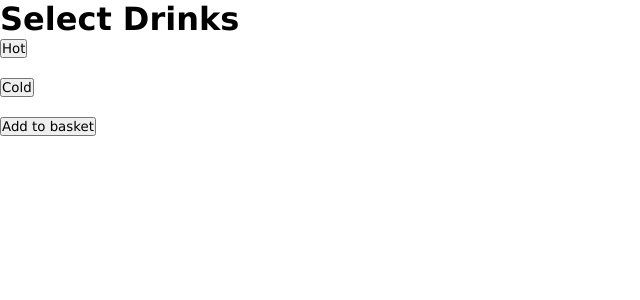
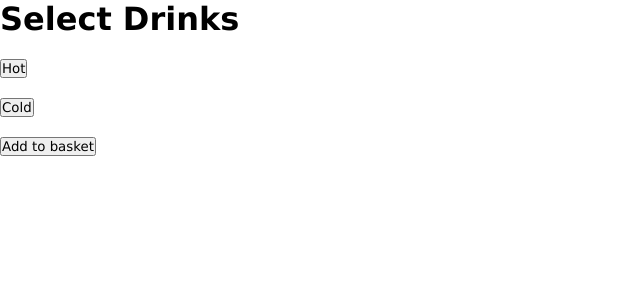
Before and after one commit to Spartan2909/Hearts-Food, a Flask app: page /drink in a window 1280 px wide. Shown: the top 300 px of the page, without its empty margins (0-640 px from the left). Run offline with Flask 2, Linux system fonts and the light colour scheme; data comes from the database, SQL or seed files in the repository.

Commit message:
Update main.css

```diff
--- a/static/main.css
+++ b/static/main.css
@@ -10,11 +10,15 @@
     display: none;
 }
 
+h1, h3 {
+    margin-bottom: 20px;
+}
+
 nav ul {
     list-style-type: none;
 }
 
 nav ul li {
     float: left;
-    margin-right: 10px;
+    margin-right: 20px;
 }
```
